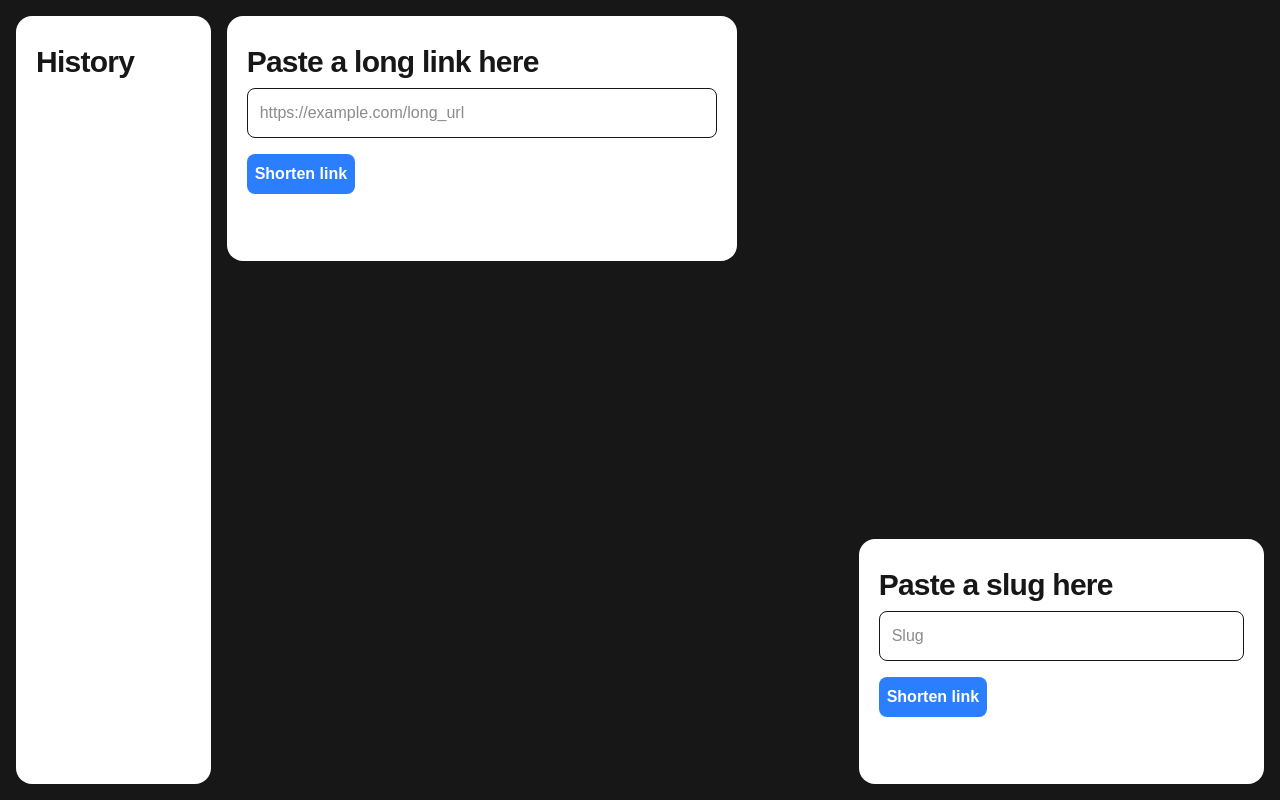
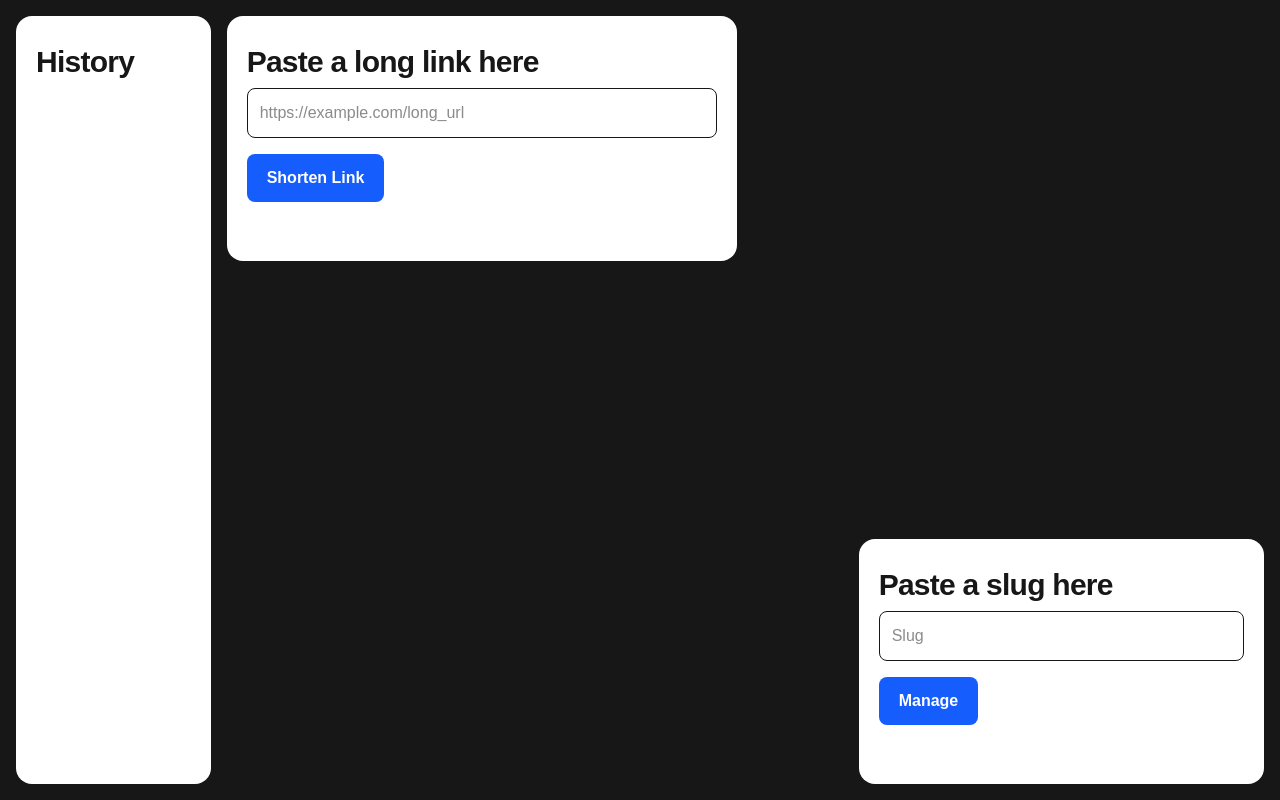
Before and after one commit to Dzolat/Shrtly, a Next.js app: page / in a window 1280 px wide. Built offline with nearby package versions, Linux system fonts and the light colour scheme.

Commit message:
Updated components for a new look

```diff
--- a/components/History.tsx
+++ b/components/History.tsx
@@ -14,9 +14,9 @@ export default function InputForm({ className, history }: { className: string, h
         <div className={"p-5 bg-white rounded-2xl mx-auto w-full h-full " + className}>
             <p className="py-2 text-3xl font-semibold tracking-tight">History</p>
 
-            <ul>
+            <ul className="flex flex-col">
                 {history.map((item) => (
-                    <Link key={item.name} href={`/manage/${item.name}`}>{item.name}</Link>
+                    <Link className="hover:underline" key={item.name} href={`/manage/${item.name}`}>{item.name}</Link>
                 ))}
             </ul>
         </div>
--- a/components/InputForm.tsx
+++ b/components/InputForm.tsx
@@ -1,6 +1,7 @@
 "use client"
 
 import { useRouter } from "next/navigation"
+import Button from "./Items/Button"
 
 export default function InputForm({ className }: { className: string })
 {
@@ -42,15 +43,9 @@ export default function InputForm({ className }: { className: string })
         <form onSubmit={handleSubmit} className={"p-5 bg-white rounded-2xl mx-auto w-full h-full " + className}>
             <p className="py-2 text-3xl font-semibold tracking-tight">Paste a long link here</p>
 
-            <input
-                placeholder="https://example.com/long_url"
-                name="long_url"
-                className="w-full rounded-lg px-3 py-3 text-base border border-base-07 font-normal"
-            />
+        <input placeholder="https://example.com/long_url" name="long_url" className="w-full rounded-lg px-3 py-3 text-base border border-base-07 font-normal"/>
 
-            <button type="submit" className="mt-4 p-2 rounded-lg btn text-white bg-blue-500 font-semibold text-base">
-                Shorten link
-            </button>
+            <Button text="Shorten Link" />
         </form>
     )
 }
--- /dev/null
+++ b/components/Items/Button.tsx
@@ -0,0 +1,8 @@
+export default function Button({text} : { text: string })
+{
+    return (
+        <button type="submit" className="mt-4 cursor-pointer rounded-lg bg-blue-600 px-5 py-3 text-base font-semibold text-white transition duration-150 hover:bg-blue-700 active:scale-[0.98]">
+            {text}
+        </button>
+    )
+}
--- /dev/null
+++ b/components/Items/LongUrlInput.tsx
@@ -0,0 +1,5 @@
+export default function LongUrlInput() {
+    return (
+        <input placeholder="https://example.com/long_url" name="long_url" className="w-full rounded-lg px-3 py-3 text-base border border-base-07 font-normal" />
+    )
+};
--- a/components/ManageForm.tsx
+++ b/components/ManageForm.tsx
@@ -1,4 +1,5 @@
 import { redirect } from "next/navigation"
+import Button from "./Items/Button"
 
 export default function ManageForm({ className }: { className: string })
 {
@@ -13,14 +14,13 @@ export default function ManageForm({ className }: { className: string })
             <p className="py-2 text-3xl font-semibold tracking-tight">Paste a slug here</p>
 
             <input
+                required
                 placeholder="Slug"
                 name="slug"
                 className="w-full rounded-lg px-3 py-3 text-base border border-base-07 font-normal"
             />
 
-            <button type="submit" id="manage" className="mt-4 p-2 rounded-lg btn text-white bg-blue-500 font-semibold text-base">
-                Shorten link
-            </button>
+            <Button text="Manage" />
         </form>
     )
 
```
